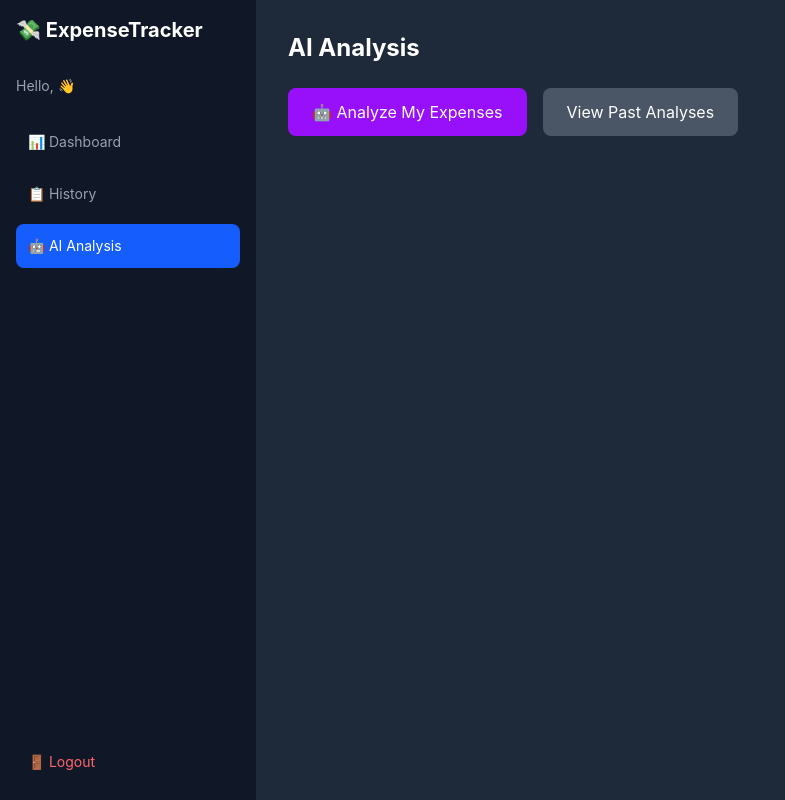
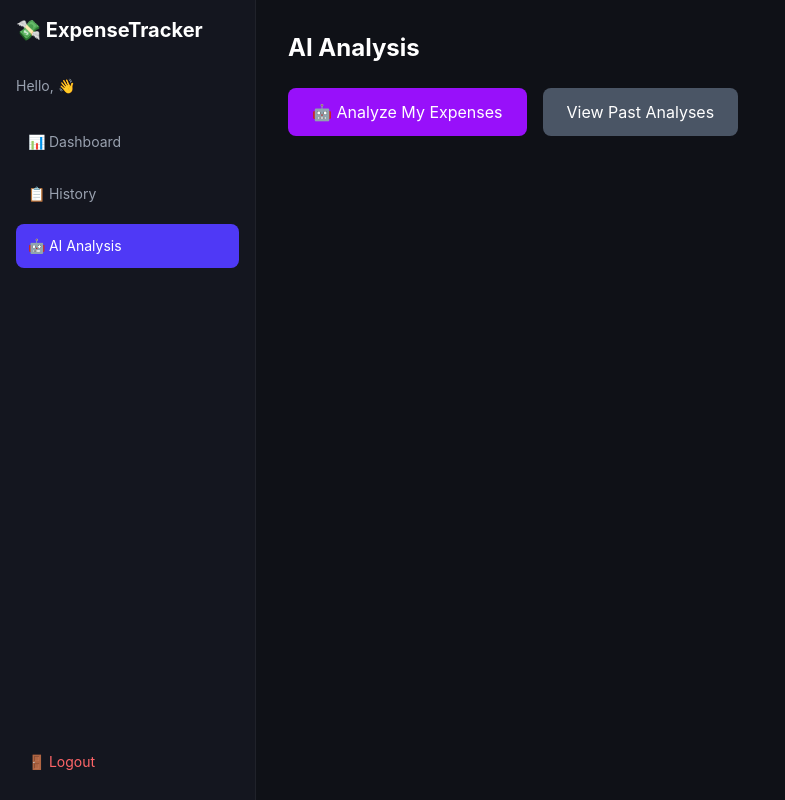
Before and after one commit to shreyasavant11-a11y/SpendInsight, a React app in the folder frontend/: page /analysis in a window 1280 px wide. Shown: the whole page, without its empty margins (0-785 px from the left). Built offline with nearby package versions, Linux system fonts and the light colour scheme; sample sign-in values are in the browser's storage; the HTML template or start-up script is replaced by a standard one.

Commit message:
UI styling - layout and sidebar dark theme update

```diff
--- a/frontend/src/components/Layout.jsx
+++ b/frontend/src/components/Layout.jsx
@@ -2,7 +2,7 @@ import Sidebar from './Sidebar';
 
 const Layout = ({ children }) => {
   return (
-    <div className="flex min-h-screen bg-gray-800">
+    <div className="flex min-h-screen bg-[#0f1117]">
       <Sidebar />
       <main className="flex-1 p-8 text-white">
         {children}
--- a/frontend/src/components/Sidebar.jsx
+++ b/frontend/src/components/Sidebar.jsx
@@ -5,7 +5,7 @@ const Sidebar = () => {
   const { logout, user } = useAuth();
 
   return (
-    <div className="w-64 min-h-screen bg-gray-900 flex flex-col p-4">
+    <div className="w-64 min-h-screen bg-[#14161f] flex flex-col p-4 border-r border-white/5">
 
       <h1 className="text-white text-xl font-bold mb-8">
         💸 ExpenseTracker
@@ -18,28 +18,28 @@ const Sidebar = () => {
       <nav className="flex-1 space-y-2">
         <NavLink to="/dashboard"
           className={({ isActive }) =>
-            `block p-3 rounded-lg text-sm ${isActive
-              ? 'bg-blue-600 text-white'
-              : 'text-gray-400 hover:bg-gray-800'}`
-          }>
+  `block p-3 rounded-lg text-sm transition ${isActive
+    ? 'bg-indigo-600 text-white'
+    : 'text-gray-400 hover:bg-white/5 hover:text-white'}`
+}>
           📊 Dashboard
         </NavLink>
 
         <NavLink to="/history"
           className={({ isActive }) =>
-            `block p-3 rounded-lg text-sm ${isActive
-              ? 'bg-blue-600 text-white'
-              : 'text-gray-400 hover:bg-gray-800'}`
-          }>
+  `block p-3 rounded-lg text-sm transition ${isActive
+    ? 'bg-indigo-600 text-white'
+    : 'text-gray-400 hover:bg-white/5 hover:text-white'}`
+}>
           📋 History
         </NavLink>
 
         <NavLink to="/analysis"
           className={({ isActive }) =>
-            `block p-3 rounded-lg text-sm ${isActive
-              ? 'bg-blue-600 text-white'
-              : 'text-gray-400 hover:bg-gray-800'}`
-          }>
+  `block p-3 rounded-lg text-sm transition ${isActive
+    ? 'bg-indigo-600 text-white'
+    : 'text-gray-400 hover:bg-white/5 hover:text-white'}`
+}>
           🤖 AI Analysis
         </NavLink>
       </nav>
--- a/frontend/src/pages/Dashboard.jsx
+++ b/frontend/src/pages/Dashboard.jsx
@@ -210,21 +210,7 @@ const periodLabel = filter === 'weekly' ? 'This Week' : filter === 'monthly' ? '
         </div>
       )}
 
-      <div className="mt-8">
-        <h2 className="text-xl font-bold mb-4">Recent Expenses</h2>
-        <div className="bg-gray-700 rounded-xl p-6">
-          {recentExpenses.length === 0 ? (
-            <p className="text-gray-400">No expenses yet!</p>
-          ) : (
-            recentExpenses.map((expense) => (
-              <div key={expense._id} className="flex justify-between py-2 border-b border-gray-600">
-                <p className="text-white">{expense.title}</p>
-                <p className="text-red-400">₹{expense.amount}</p>
-              </div>
-            ))
-          )}
-        </div>
-      </div>
+
     </Layout>
   );
 };
```
